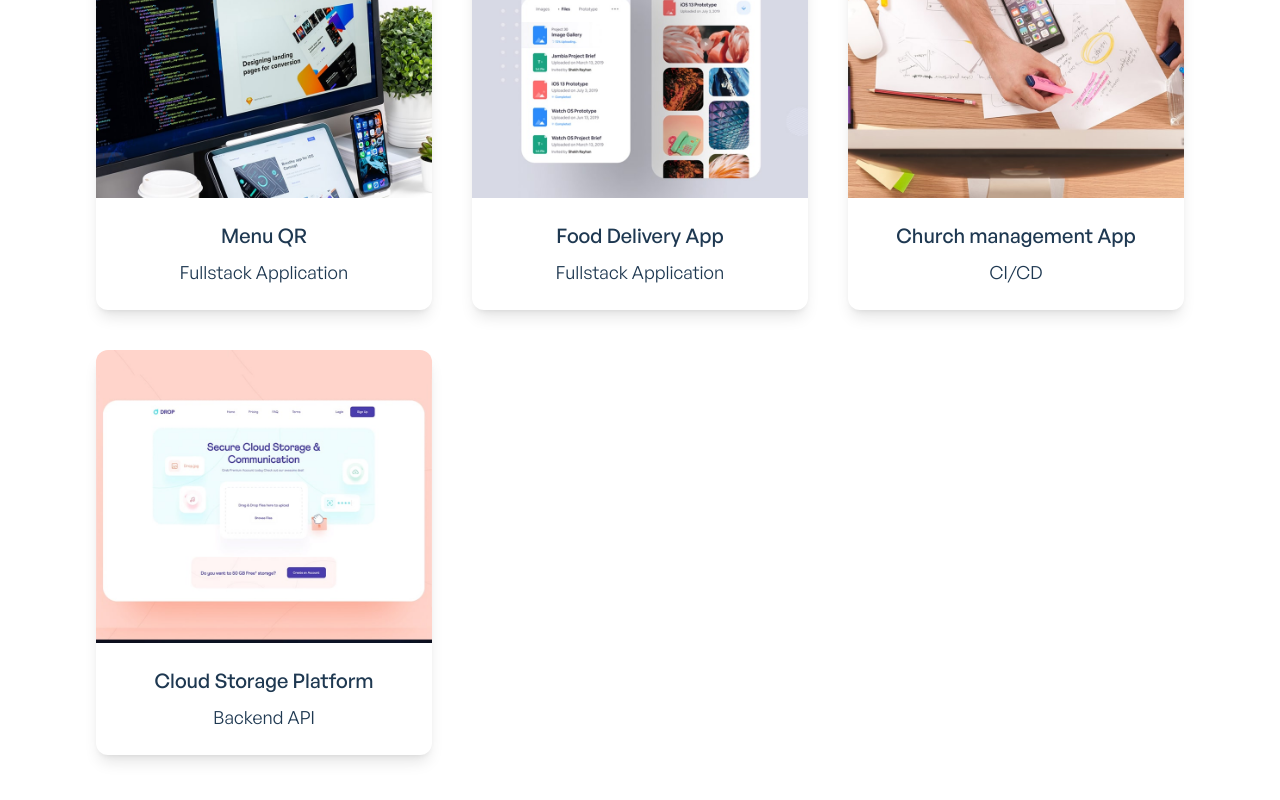
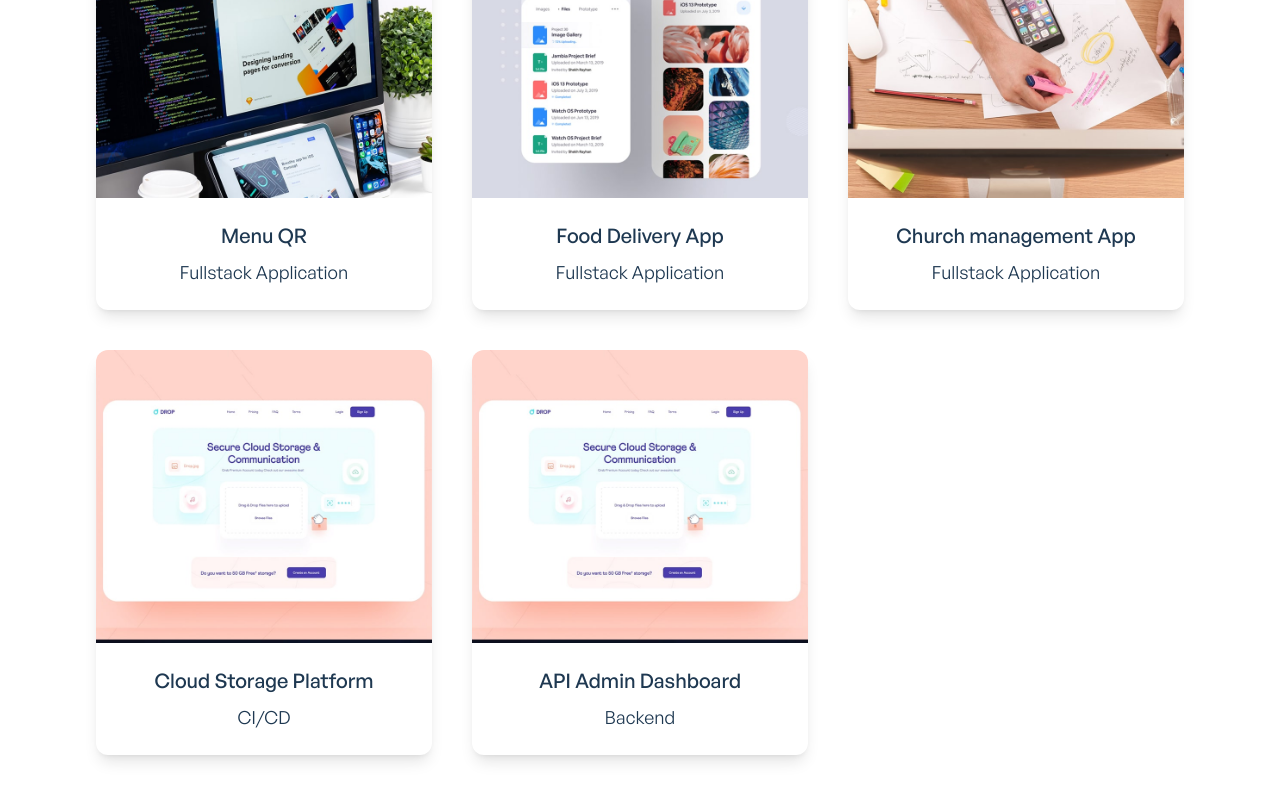
Before and after one commit to dani54196/portfolio, a React (Create React App) app: page /projects in a window 1280 px wide. Shown: the part 368-1168 px from the top of the page. Built offline with nearby package versions, Linux system fonts and the light colour scheme.

Commit message:
Projects

```diff
--- a/src/data/projects.js
+++ b/src/data/projects.js
@@ -27,13 +27,19 @@ export const projectsData = [
   {
     id: 3,
     title: "Church management App",
-    category: "CI/CD",
+    category: "Fullstack Application",
     img: UIImage1,
   },
   {
     id: 4,
     title: "Cloud Storage Platform",
-    category: "Backend API",
+    category: "CI/CD",
+    img: UIImage2,
+  },
+  {
+    id: 5,
+    title: "API Admin Dashboard",
+    category: "Backend",
     img: UIImage2,
   },
 ];
```
